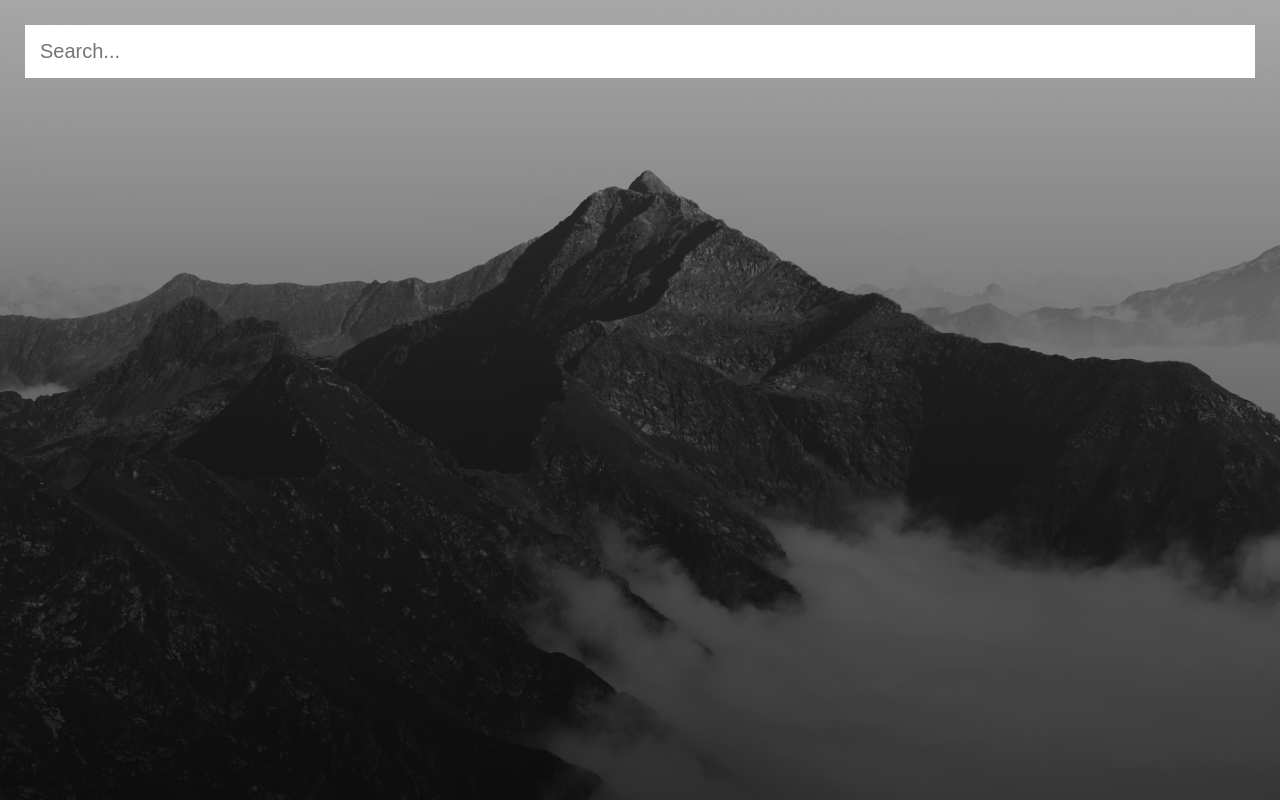
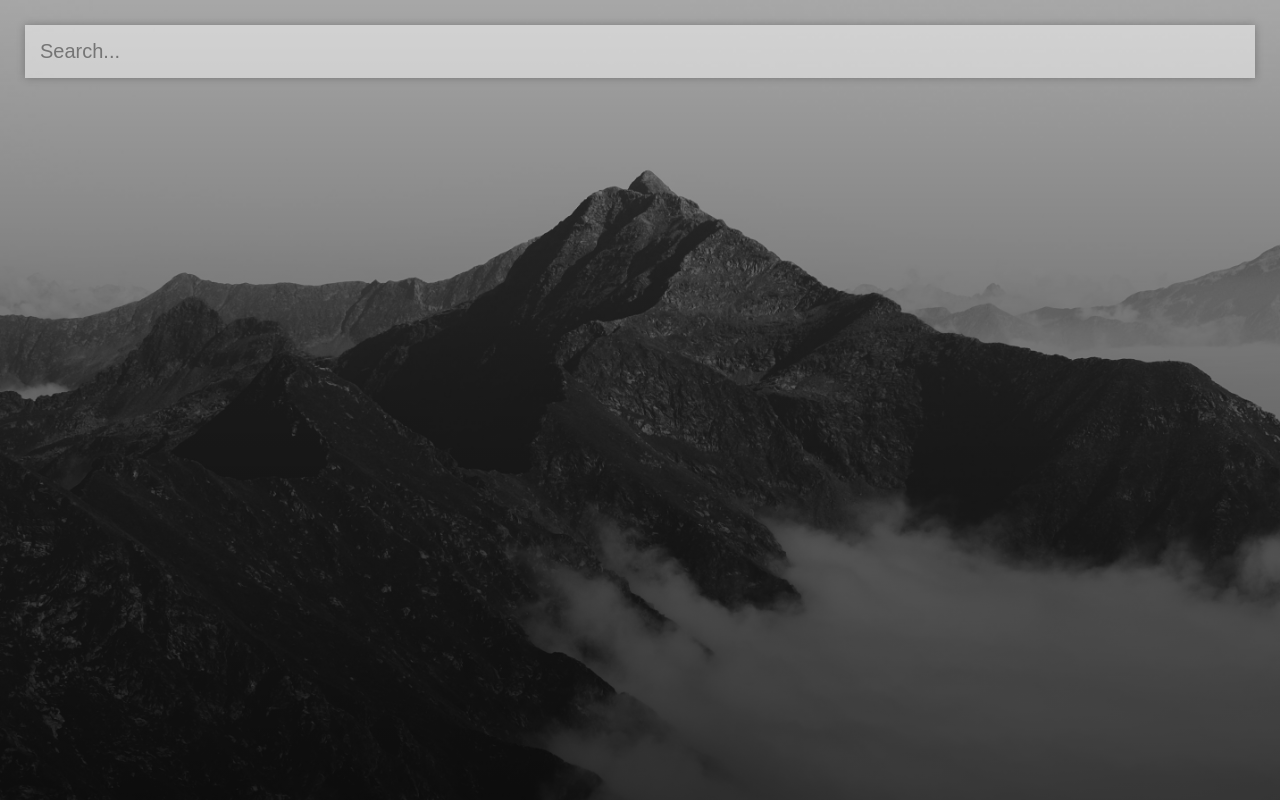
Before and after one commit to karenheyn/Vue-Weather-App, a Vue app: page / in a window 1280 px wide. Built offline with nearby package versions, Linux system fonts and the light colour scheme.

Commit message:
finished styling search bar

```diff
--- a/src/App.vue
+++ b/src/App.vue
@@ -53,6 +53,14 @@ main {
   appearance: none;
   border: none;
   outline: none;
-  background-color: rgba(255, 255, 255 0.15);
+  background: none;
+  background-color: rgba(255, 255, 255, 0.5);
+  transition: 400ms;
+  box-shadow: 0 0 8px rgba(0, 0, 0, 0.25);
+}
+
+.search-container .search-bar:focus {
+  background-color: rgba(255, 255, 255, 0.75);
+  box-shadow: 0 0 16px rgba(0, 0, 0, 0.75);
 }
 </style>
```
